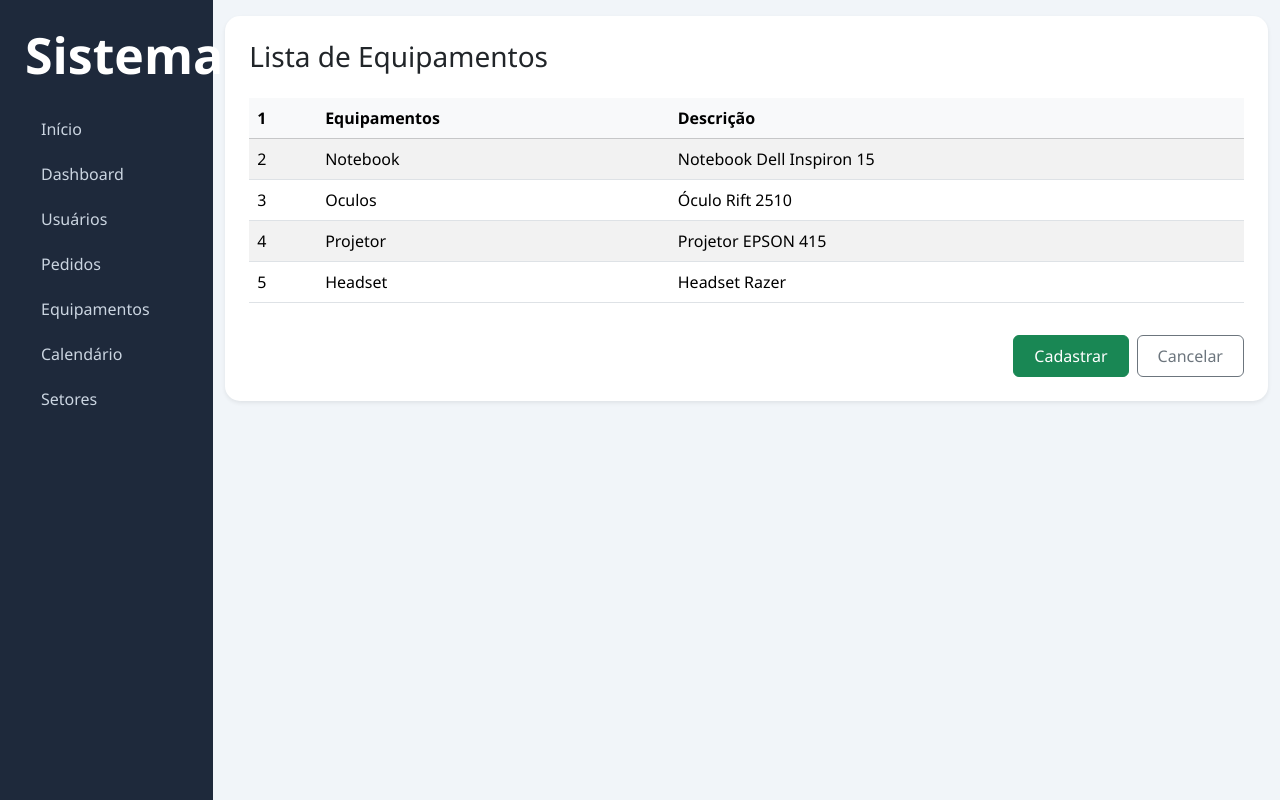
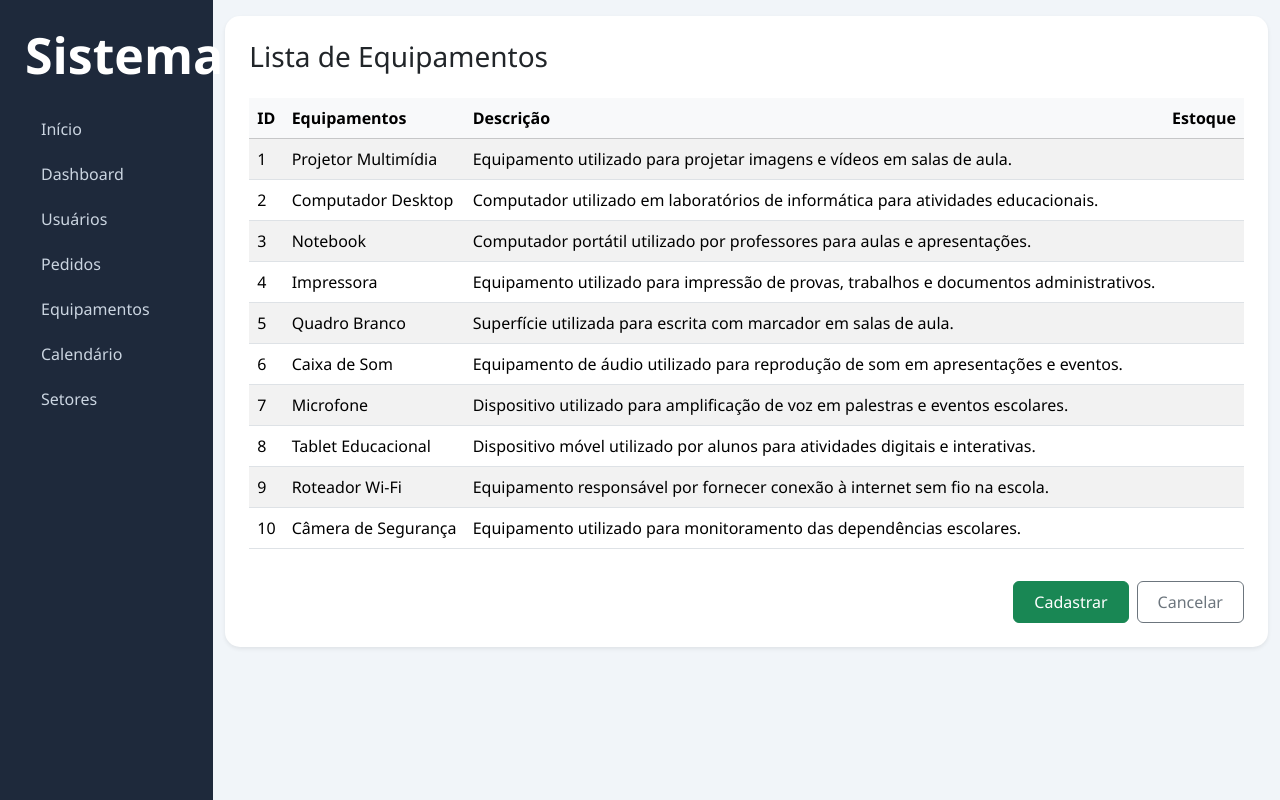
Before and after one commit to AlexAlves-10/pi-chamados, a Next.js app: page /equipamentos in a window 1280 px wide. Built offline with nearby package versions, Linux system fonts and the light colour scheme.

Commit message:
Atualizando tela equipamentos

```diff
--- a/app/equipamentos/page.js
+++ b/app/equipamentos/page.js
@@ -1,6 +1,74 @@
 import "./Equipamentos.css"
 
-export default function Equipamentos() {
+export default function equipamentosEscola() {
+
+
+    const equipamentosEscola = [
+  {
+    id: 1,
+    nome: "Projetor Multimídia",
+    descricao: "Equipamento utilizado para projetar imagens e vídeos em salas de aula.",
+    disponivelEmEstoque: true
+  },
+  {
+    id: 2,
+    nome: "Computador Desktop",
+    descricao: "Computador utilizado em laboratórios de informática para atividades educacionais.",
+    disponivelEmEstoque: true
+  },
+  {
+    id: 3,
+    nome: "Notebook",
+    descricao: "Computador portátil utilizado por professores para aulas e apresentações.",
+    disponivelEmEstoque: false
+  },
+  {
+    id: 4,
+    nome: "Impressora",
+    descricao: "Equipamento utilizado para impressão de provas, trabalhos e documentos administrativos.",
+    disponivelEmEstoque: true
+  },
+  {
+    id: 5,
+    nome: "Quadro Branco",
+    descricao: "Superfície utilizada para escrita com marcador em salas de aula.",
+    disponivelEmEstoque: true
+  },
+  {
+    id: 6,
+    nome: "Caixa de Som",
+    descricao: "Equipamento de áudio utilizado para reprodução de som em apresentações e eventos.",
+    disponivelEmEstoque: false
+  },
+  {
+    id: 7,
+    nome: "Microfone",
+    descricao: "Dispositivo utilizado para amplificação de voz em palestras e eventos escolares.",
+    disponivelEmEstoque: true
+  },
+  {
+    id: 8,
+    nome: "Tablet Educacional",
+    descricao: "Dispositivo móvel utilizado por alunos para atividades digitais e interativas.",
+    disponivelEmEstoque: false
+  },
+  {
+    id: 9,
+    nome: "Roteador Wi-Fi",
+    descricao: "Equipamento responsável por fornecer conexão à internet sem fio na escola.",
+    disponivelEmEstoque: true
+  },
+  {
+    id: 10,
+    nome: "Câmera de Segurança",
+    descricao: "Equipamento utilizado para monitoramento das dependências escolares.",
+    disponivelEmEstoque: true
+  }
+];
+
+
+
+
     return (
 
         <div class="card shadow-sm p-4 mt-3">
@@ -9,32 +77,27 @@ export default function Equipamentos() {
             <table class="table table-striped table-hover align-middle">
                 <thead class="table-light">
                     <tr>
-                        <th>1</th>
+                        <th>ID</th>
                         <th> Equipamentos </th>
                         <th> Descrição </th>
+                        <th> Estoque </th>
                     </tr>
                 </thead>
                 <tbody>
-                    <tr>
-                        <td>2</td>
-                        <td>Notebook</td>
-                        <td>Notebook Dell Inspiron 15</td>
+
+                   { equipamentosEscola.map(
+                        item => <tr>
+                        <td>{item.id}</td>
+                        <td>{item.nome}</td>
+                        <td>{item.descricao}</td>
+                        <td>{item.disponivelEmEstoque}</td>
                     </tr>
-                    <tr>
-                        <td>3</td>
-                        <td>Oculos</td>
-                        <td>Óculo Rift 2510</td>
-                    </tr>
-                    <tr>
-                        <td>4</td>
-                        <td> Projetor </td>
-                        <td> Projetor EPSON 415</td>
-                    </tr>
-                    <tr>
-                        <td> 5 </td>
-                        <td> Headset </td>
-                        <td> Headset Razer </td>
-                    </tr>
+                   )
+
+                   }
+
+
+
                 </tbody>
             </table>
 
```
Also changed, not shown: app/dashboard/page.js (+69 -0 lines).
